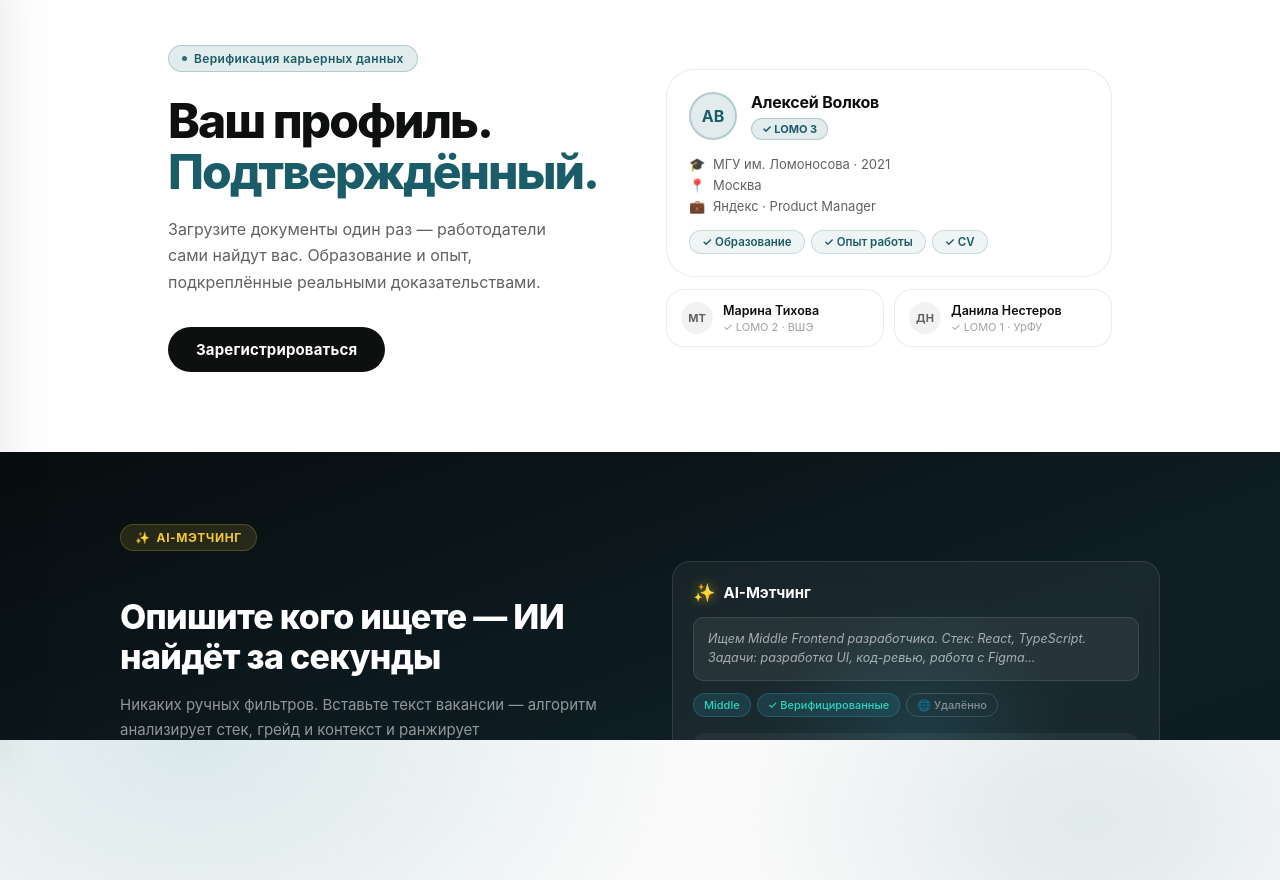
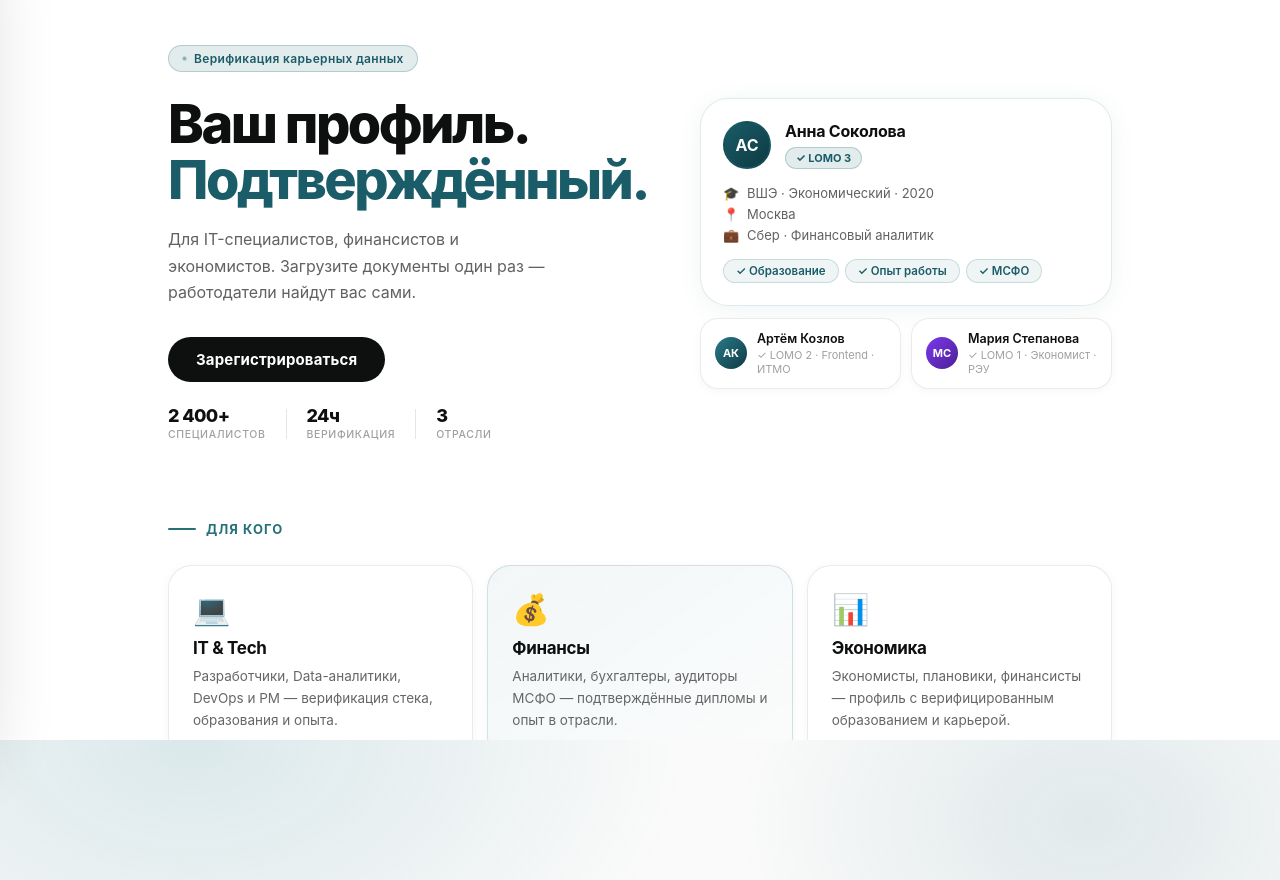
Before and after one commit to killodam/lomo-frontend, a plain HTML site: page index.html in a window 1280 px wide. Shown: the part 60-940 px from the top of the page. Drawn offline with Linux system fonts and the light colour scheme.

Commit message:
feat(landing): multi-niche positioning + premium visual upgrade
- Add "Для кого" section: IT & Tech / Финансы / Экономика niche cards
- Hero: subtitle now names all three niches explicitly
- Hero stat strip: 2400+ специалистов · 24ч · 3 отрасли
- Hero mock card: changed to finance profile (ВШЭ · Сбер · МСФО)
- Hero mini cards: diversified (IT + Economics)
- AI block: updated bullets and demo to finance example (not IT-only)
- Premium: bigger H1 (54px), tighter letter-spacing, card shadow/border,
  mini card shadow, ldPillDot pulse animation, niche card hover lift

Co-Authored-By: Claude Sonnet 4.6 <noreply@anthropic.com>

```diff
--- a/index.html
+++ b/index.html
@@ -88,47 +88,76 @@
       <div>
         <div class="ldPill"><span class="ldPillDot"></span>Верификация карьерных данных</div>
         <h1 class="ldH1">Ваш профиль.<br><span>Подтверждённый.</span></h1>
-        <p class="ldSub">Загрузите документы один раз — работодатели сами найдут вас. Образование и опыт, подкреплённые реальными доказательствами.</p>
+        <p class="ldSub">Для IT-специалистов, финансистов и экономистов. Загрузите документы один раз — работодатели найдут вас сами.</p>
         <div class="ldBtns">
           <button id="landingRegBtn2" class="ldBtnPrimary">Зарегистрироваться</button>
+        </div>
+        <div class="ldStats">
+          <div class="ldStat"><span class="ldStatNum">2 400+</span><span class="ldStatLabel">специалистов</span></div>
+          <div class="ldStatDiv"></div>
+          <div class="ldStat"><span class="ldStatNum">24ч</span><span class="ldStatLabel">верификация</span></div>
+          <div class="ldStatDiv"></div>
+          <div class="ldStat"><span class="ldStatNum">3</span><span class="ldStatLabel">отрасли</span></div>
         </div>
       </div>
 
       <div class="ldVisual">
         <div class="ldCard">
           <div class="ldCardTop">
-            <div class="ldAvatar">АВ</div>
+            <div class="ldAvatar" style="background:linear-gradient(135deg,#1a5c68,#0e3a42);color:#fff;border-color:rgba(26,92,104,.4)">АС</div>
             <div>
-              <div class="ldCardName">Алексей Волков</div>
+              <div class="ldCardName">Анна Соколова</div>
               <span class="ldVerBadge">✓ LOMO 3</span>
             </div>
           </div>
           <div class="ldDetails">
-            <div class="ldDetail"><span class="ldDetailIco">🎓</span>МГУ им. Ломоносова · 2021</div>
+            <div class="ldDetail"><span class="ldDetailIco">🎓</span>ВШЭ · Экономический · 2020</div>
             <div class="ldDetail"><span class="ldDetailIco">📍</span>Москва</div>
-            <div class="ldDetail"><span class="ldDetailIco">💼</span>Яндекс · Product Manager</div>
+            <div class="ldDetail"><span class="ldDetailIco">💼</span>Сбер · Финансовый аналитик</div>
           </div>
           <div class="ldChips">
             <span class="ldChip">✓ Образование</span>
             <span class="ldChip">✓ Опыт работы</span>
-            <span class="ldChip">✓ CV</span>
+            <span class="ldChip">✓ МСФО</span>
           </div>
         </div>
         <div class="ldMiniRow">
           <div class="ldMiniCard">
-            <div class="ldMiniAv">МТ</div>
+            <div class="ldMiniAv" style="background:linear-gradient(135deg,#2a7a8a,#0e3a42);color:#fff">АК</div>
             <div>
-              <div class="ldMiniName">Марина Тихова</div>
-              <div class="ldMiniSub">✓ LOMO 2 · ВШЭ</div>
+              <div class="ldMiniName">Артём Козлов</div>
+              <div class="ldMiniSub">✓ LOMO 2 · Frontend · ИТМО</div>
             </div>
           </div>
           <div class="ldMiniCard">
-            <div class="ldMiniAv">ДН</div>
+            <div class="ldMiniAv" style="background:linear-gradient(135deg,#7c3aed,#4c1d95);color:#fff">МС</div>
             <div>
-              <div class="ldMiniName">Данила Нестеров</div>
-              <div class="ldMiniSub">✓ LOMO 1 · УрФУ</div>
-            </div>
-          </div>
+              <div class="ldMiniName">Мария Степанова</div>
+              <div class="ldMiniSub">✓ LOMO 1 · Экономист · РЭУ</div>
+            </div>
+          </div>
+        </div>
+      </div>
+    </div>
+
+    <!-- Niches -->
+    <div class="ldNiches">
+      <div class="ldSectionLabel">Для кого</div>
+      <div class="ldNichesGrid">
+        <div class="ldNiche">
+          <div class="ldNicheIcon">💻</div>
+          <div class="ldNicheH">IT & Tech</div>
+          <div class="ldNicheP">Разработчики, Data-аналитики, DevOps и PM — верификация стека, образования и опыта.</div>
+        </div>
+        <div class="ldNiche ldNicheAccent">
+          <div class="ldNicheIcon">💰</div>
+          <div class="ldNicheH">Финансы</div>
+          <div class="ldNicheP">Аналитики, бухгалтеры, аудиторы МСФО — подтверждённые дипломы и опыт в отрасли.</div>
+        </div>
+        <div class="ldNiche">
+          <div class="ldNicheIcon">📊</div>
+          <div class="ldNicheH">Экономика</div>
+          <div class="ldNicheP">Экономисты, плановики, финансисты — профиль с верифицированным образованием и карьерой.</div>
         </div>
       </div>
     </div>
@@ -143,9 +172,9 @@
           <h2 class="ldAiH">Опишите кого ищете — ИИ найдёт за секунды</h2>
           <p class="ldAiSub">Никаких ручных фильтров. Вставьте текст вакансии — алгоритм анализирует стек, грейд и контекст и ранжирует верифицированных кандидатов по степени совпадения.</p>
           <ul class="ldAiList">
-            <li><span class="ldAiCheck">✓</span> Парсинг роли, грейда и навыков из текста</li>
+            <li><span class="ldAiCheck">✓</span> Парсинг роли, уровня и навыков из текста вакансии</li>
             <li><span class="ldAiCheck">✓</span> Фильтр: только верифицированные / удалённо / офис</li>
-            <li><span class="ldAiCheck">✓</span> Быстрые шаблоны: Frontend, Backend, Data, PM</li>
+            <li><span class="ldAiCheck">✓</span> Шаблоны для IT, Финансов, Экономики, HR и других</li>
             <li><span class="ldAiCheck">✓</span> Мгновенный результат — без ожидания</li>
           </ul>
           <button class="ldAiBtn" id="ldAiRegBtn">Найти кандидатов с AI →</button>
@@ -158,36 +187,36 @@
               <span class="ldAiDemoStar">✨</span>
               <span class="ldAiDemoTitle">AI-Мэтчинг</span>
             </div>
-            <div class="ldAiDemoInput">Ищем Middle Frontend разработчика. Стек: React, TypeScript. Задачи: разработка UI, код-ревью, работа с Figma...</div>
+            <div class="ldAiDemoInput">Ищем финансового аналитика. Опыт с МСФО, 1С, Excel. Банковский сектор, Москва или удалённо...</div>
             <div class="ldAiDemoFilters">
-              <span class="ldAiDemoChip active">Middle</span>
+              <span class="ldAiDemoChip active">💰 Финансы</span>
               <span class="ldAiDemoChip active">✓ Верифицированные</span>
               <span class="ldAiDemoChip">🌐 Удалённо</span>
             </div>
             <div class="ldAiDemoResults">
               <div class="ldAiDemoResult">
-                <div class="ldAiDemoAv" style="background:linear-gradient(135deg,#2a7a8a,#0e3a42)">АВ</div>
+                <div class="ldAiDemoAv" style="background:linear-gradient(135deg,#1a5c68,#0e3a42)">АС</div>
                 <div class="ldAiDemoInfo">
-                  <div class="ldAiDemoName">Алексей Волков <span class="ldAiVerBadge">✓ LOMO 3</span></div>
-                  <div class="ldAiDemoMeta">React · TypeScript · МГУ 2021</div>
+                  <div class="ldAiDemoName">Анна Соколова <span class="ldAiVerBadge">✓ LOMO 3</span></div>
+                  <div class="ldAiDemoMeta">МСФО · 1С · ВШЭ 2020</div>
                 </div>
-                <div class="ldAiDemoScore" style="--pct:94">94%</div>
+                <div class="ldAiDemoScore" style="--pct:96">96%</div>
               </div>
               <div class="ldAiDemoResult">
-                <div class="ldAiDemoAv" style="background:linear-gradient(135deg,#7c3aed,#4c1d95)">МТ</div>
+                <div class="ldAiDemoAv" style="background:linear-gradient(135deg,#7c3aed,#4c1d95)">МК</div>
                 <div class="ldAiDemoInfo">
-                  <div class="ldAiDemoName">Марина Тихова <span class="ldAiVerBadge">✓ LOMO 2</span></div>
-                  <div class="ldAiDemoMeta">React · Node.js · ВШЭ 2022</div>
+                  <div class="ldAiDemoName">Максим Козлов <span class="ldAiVerBadge">✓ LOMO 2</span></div>
+                  <div class="ldAiDemoMeta">Финансовый анализ · Excel · РЭУ 2021</div>
                 </div>
-                <div class="ldAiDemoScore" style="--pct:87">87%</div>
+                <div class="ldAiDemoScore" style="--pct:88">88%</div>
               </div>
               <div class="ldAiDemoResult ldAiDemoResultMuted">
                 <div class="ldAiDemoAv" style="background:linear-gradient(135deg,#f59e0b,#92400e)">ДН</div>
                 <div class="ldAiDemoInfo">
-                  <div class="ldAiDemoName">Данила Нестеров <span class="ldAiVerBadge">✓ LOMO 1</span></div>
-                  <div class="ldAiDemoMeta">Vue · TypeScript · УрФУ 2020</div>
+                  <div class="ldAiDemoName">Диана Новикова <span class="ldAiVerBadge">✓ LOMO 1</span></div>
+                  <div class="ldAiDemoMeta">Аудит · ACCA · УрФУ 2019</div>
                 </div>
-                <div class="ldAiDemoScore" style="--pct:81">81%</div>
+                <div class="ldAiDemoScore" style="--pct:79">79%</div>
               </div>
             </div>
           </div>
--- a/styles/landing.css
+++ b/styles/landing.css
@@ -146,13 +146,19 @@
   background: #26707a;
   border-radius: 50%;
   flex-shrink: 0;
+  animation: ldPulse 2.2s ease-in-out infinite;
+}
+
+@keyframes ldPulse {
+  0%, 100% { opacity: 1; transform: scale(1); }
+  50% { opacity: .5; transform: scale(.75); }
 }
 
 .ldH1 {
-  font-size: 48px;
-  font-weight: 760;
-  line-height: 1.06;
-  letter-spacing: -2px;
+  font-size: 54px;
+  font-weight: 800;
+  line-height: 1.04;
+  letter-spacing: -2.5px;
   color: #0e0f0f;
   margin: 0 0 18px;
   animation: ldFadeUp 0.45s 0.12s ease both;
@@ -227,14 +233,15 @@
 .ldCard {
   background: #fff;
   border-radius: 28px;
-  border: 1px solid rgba(0,0,0,.08);
+  border: 1px solid rgba(38,110,120,.14);
   padding: 22px;
   transition: transform 0.3s, box-shadow 0.3s;
+  box-shadow: 0 4px 24px rgba(38,110,120,.07), 0 1px 0 rgba(255,255,255,.9) inset;
 }
 
 .ldCard:hover {
-  transform: translateY(-3px);
-  box-shadow: 0 16px 48px rgba(38,110,120,.10);
+  transform: translateY(-4px);
+  box-shadow: 0 20px 56px rgba(38,110,120,.13), 0 1px 0 rgba(255,255,255,.9) inset;
 }
 
 .ldCardTop {
@@ -332,6 +339,7 @@
   display: flex;
   align-items: center;
   gap: 10px;
+  box-shadow: 0 2px 10px rgba(0,0,0,.04);
 }
 
 .ldMiniAv {
@@ -358,6 +366,101 @@
 .ldMiniSub {
   font-size: 11px;
   color: #a0a0a0;
+}
+
+/* ── Stat strip ── */
+.ldStats {
+  display: flex;
+  align-items: center;
+  gap: 20px;
+  margin-top: 24px;
+  animation: ldFadeUp 0.45s 0.36s ease both;
+}
+
+.ldStat {
+  display: flex;
+  flex-direction: column;
+  gap: 2px;
+}
+
+.ldStatNum {
+  font-size: 18px;
+  font-weight: 800;
+  color: #0e0f0f;
+  letter-spacing: -0.6px;
+  line-height: 1.1;
+}
+
+.ldStatLabel {
+  font-size: 10.5px;
+  color: #a0a0a0;
+  font-weight: 500;
+  text-transform: uppercase;
+  letter-spacing: .06em;
+}
+
+.ldStatDiv {
+  width: 1px;
+  height: 30px;
+  background: rgba(0,0,0,.1);
+  flex-shrink: 0;
+}
+
+/* ── Niches section ── */
+.ldNiches {
+  max-width: 1040px;
+  margin: 0 auto;
+  padding: 0 48px 72px;
+  box-sizing: border-box;
+  width: 100%;
+}
+
+.ldNichesGrid {
+  display: grid;
+  grid-template-columns: repeat(3, 1fr);
+  gap: 14px;
+}
+
+.ldNiche {
+  background: #fff;
+  border-radius: 24px;
+  border: 1px solid rgba(0,0,0,.08);
+  padding: 28px 24px;
+  transition: transform .25s ease, box-shadow .25s ease;
+  box-shadow: 0 2px 12px rgba(0,0,0,.04);
+}
+
+.ldNiche:hover {
+  transform: translateY(-4px);
+  box-shadow: 0 16px 40px rgba(38,110,120,.09);
+  border-color: rgba(38,110,120,.18);
+}
+
+.ldNicheAccent {
+  background: linear-gradient(145deg, rgba(38,110,120,.06) 0%, rgba(38,110,120,.02) 100%);
+  border-color: rgba(38,110,120,.18);
+}
+
+.ldNicheIcon {
+  font-size: 30px;
+  margin-bottom: 14px;
+  line-height: 1;
+  display: block;
+}
+
+.ldNicheH {
+  font-size: 17px;
+  font-weight: 750;
+  letter-spacing: -.3px;
+  color: #0e0f0f;
+  margin: 0 0 8px;
+}
+
+.ldNicheP {
+  font-size: 13.5px;
+  color: #666;
+  line-height: 1.62;
+  margin: 0;
 }
 
 /* ══════════════════════════════════════
@@ -941,4 +1044,26 @@
   .ldAiDemo {
     display: none;
   }
+
+  .ldNiches {
+    padding: 0 20px 52px;
+  }
+
+  .ldNichesGrid {
+    grid-template-columns: 1fr;
+    gap: 10px;
+  }
+
+  .ldNiche {
+    padding: 22px 18px;
+  }
+
+  .ldStats {
+    gap: 14px;
+  }
+
+  .ldH1 {
+    font-size: 40px;
+    letter-spacing: -1.8px;
+  }
 }
```
